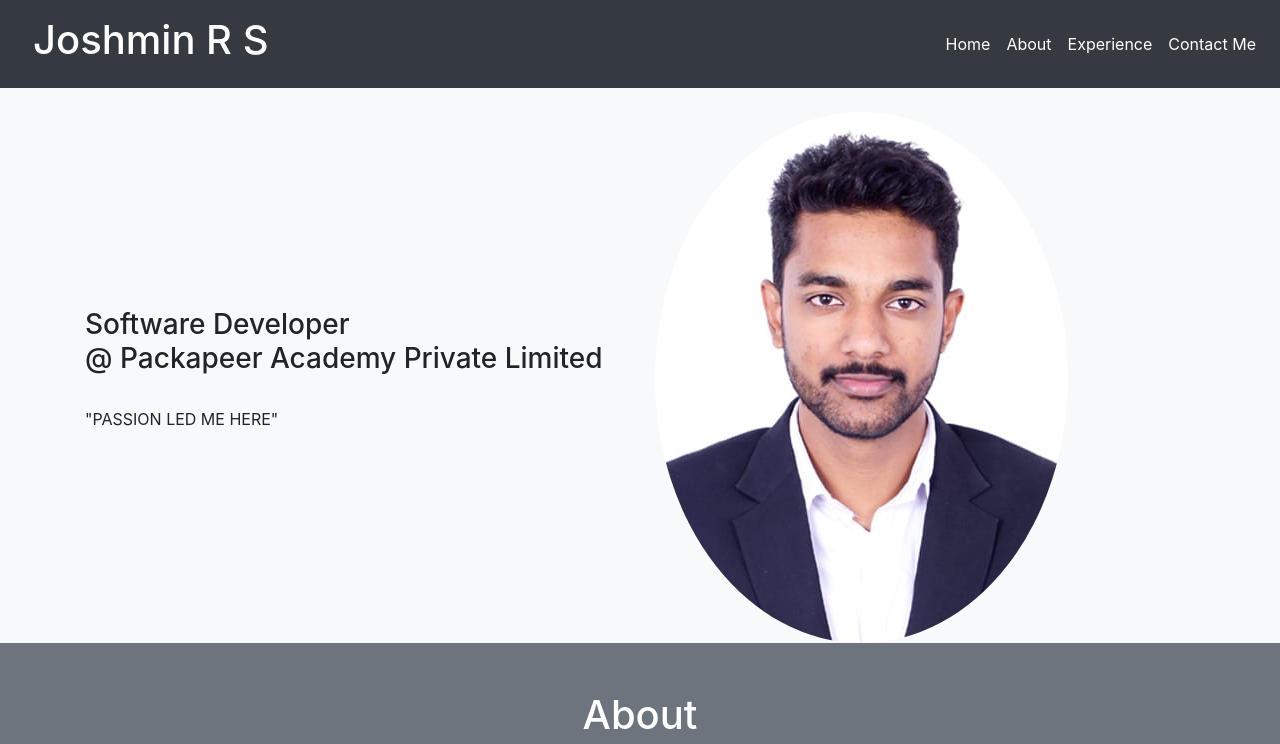
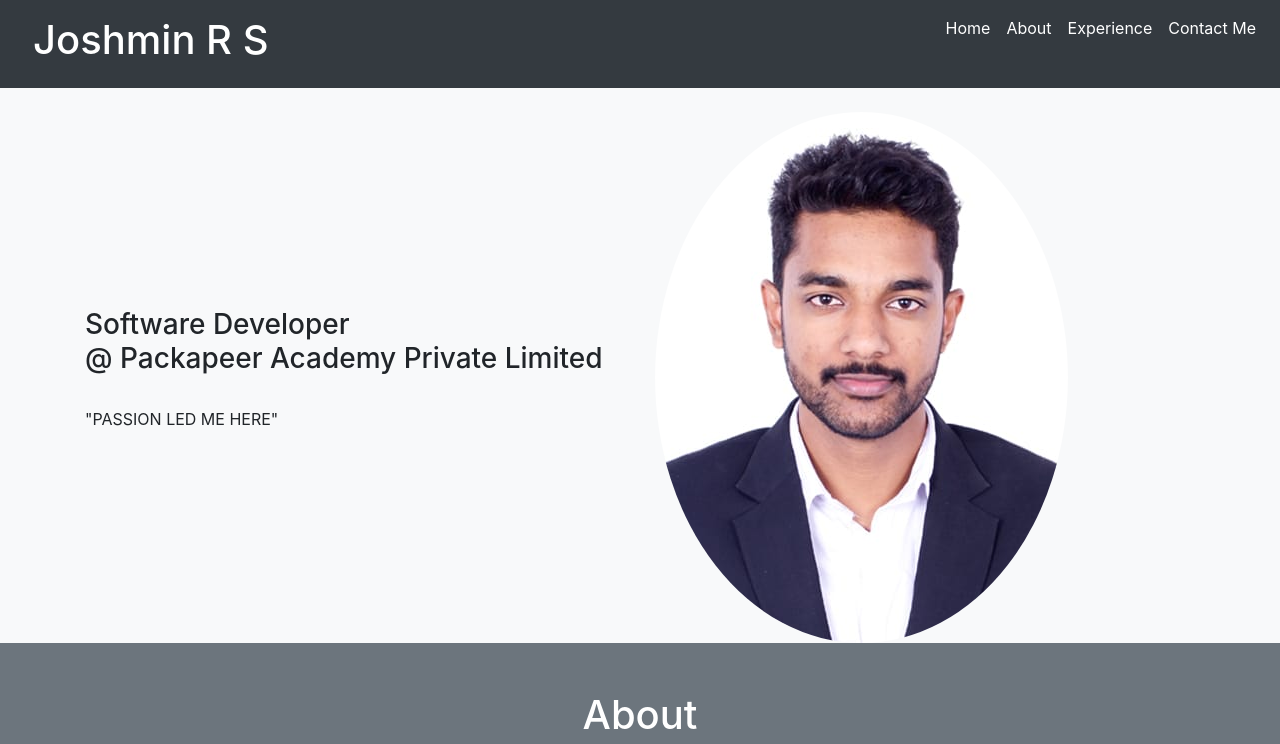
Before and after one commit to Sonu-josh/static-website, a plain HTML site: page index.html in a window 1280 px wide. Shown: the top 744 px of the page. Drawn offline with nearby package versions, Linux system fonts and the light colour scheme.

Commit message:
Update index.html

```diff
--- a/index.html
+++ b/index.html
@@ -19,7 +19,7 @@
             <h1>Joshmin R S</h1>
 
         </div>
-        <div class="col-md-6 col-3 my-auto">
+        <div class="col-md-6 col-3 ml-auto">
             <nav class="navbar navbar-expand-lg navbar-light">
                 <button class="navbar-toggler ml-auto" type="button" data-toggle="collapse" data-target="#navbarTogglerDemo01" aria-controls="navbarTogglerDemo01" aria-expanded="false" aria-label="Toggle navigation">
                   <span class="navbar-toggler-icon"></span>
@@ -259,8 +259,7 @@
 
                       <div class="md-form">
                         <label for="message">Your message</label>
-                          <textarea type="text" id="message" name="message" rows="2" class="form-control md-textarea" required>
-                          </textarea>
+                          <textarea type="text" id="message" name="message" rows="2" class="form-control md-textarea" required></textarea>
                           <input type="submit" value="submit" >
 
                       </div>
```
